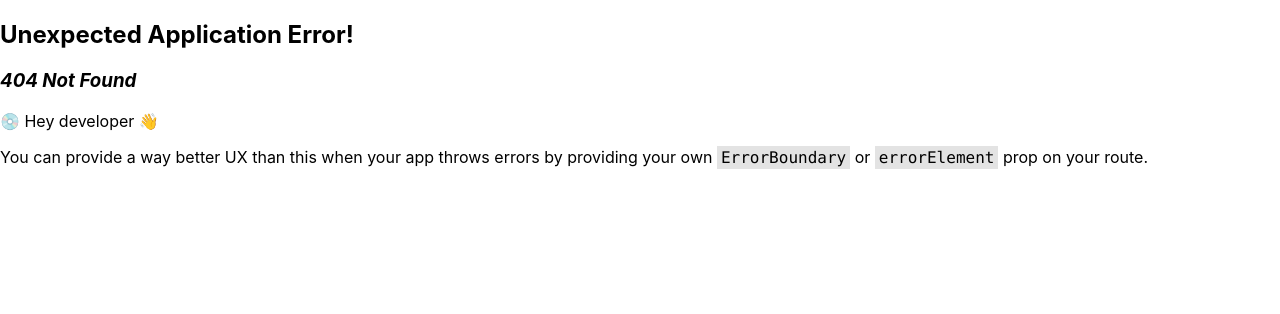
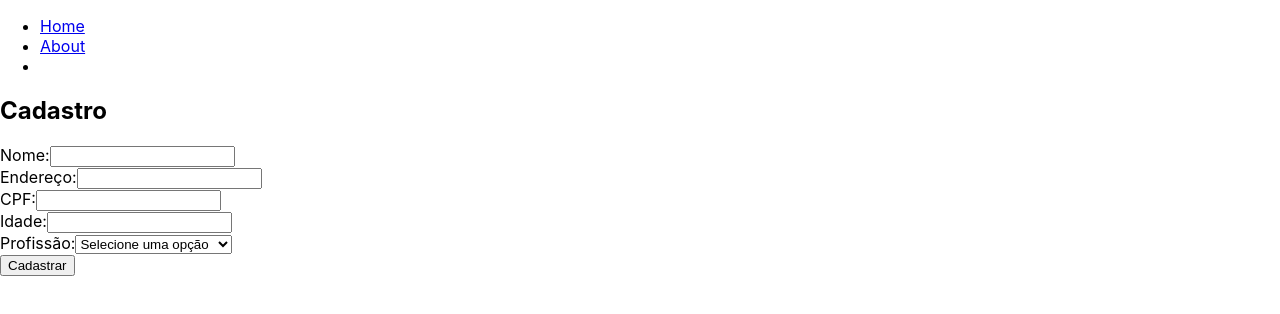
Before and after one commit to bielyra/projeto_PLP, a React (Create React App) app in the folder marketplace/: page /cadastro in a window 1280 px wide. Before the commit this address had no page. Shown: the top 314 px of the page. Built offline with nearby package versions, Linux system fonts and the light colour scheme.

Commit message:
Criando parte de cadastro simples

```diff
--- /dev/null
+++ b/marketplace/src/Componentes/Cadastro.jsx
@@ -0,0 +1,104 @@
+// Cadastro.jsx
+import React, { useState } from 'react';
+
+const Cadastro = () => {
+  const [formData, setFormData] = useState({
+    nome: '',
+    endereco: '',
+    cpf: '',
+    idade: '',
+    profissao: ''
+  });
+
+  const handleChange = (e) => {
+    const { name, value } = e.target;
+    setFormData({
+      ...formData,
+      [name]: value
+    });
+  };
+
+  const handleSubmit = (e) => {
+    e.preventDefault();
+    // Aqui você pode adicionar a lógica para enviar os dados do formulário
+    console.log('Dados do formulário:', formData);
+  };
+
+  return (
+    <div>
+      <h2>Cadastro</h2>
+      <form onSubmit={handleSubmit}>
+        <div>
+          <label>
+            Nome:
+            <input
+              type="text"
+              name="nome"
+              value={formData.nome}
+              onChange={handleChange}
+              required
+            />
+          </label>
+        </div>
+        <div>
+          <label>
+            Endereço:
+            <input
+              type="text"
+              name="endereco"
+              value={formData.endereco}
+              onChange={handleChange}
+              required
+            />
+          </label>
+        </div>
+        <div>
+          <label>
+            CPF:
+            <input
+              type="text"
+              name="cpf"
+              value={formData.cpf}
+              onChange={handleChange}
+              required
+            />
+          </label>
+        </div>
+        <div>
+          <label>
+            Idade:
+            <input
+              type="number"
+              name="idade"
+              value={formData.idade}
+              onChange={handleChange}
+              required
+            />
+          </label>
+        </div>
+        <div>
+          <label>
+            Profissão:
+            <select
+              name="profissao"
+              value={formData.profissao}
+              onChange={handleChange}
+              required
+            >
+              <option value="">Selecione uma opção</option>
+              <option value="cliente">Sou Cliente</option>
+              <option value="encanador">Encanador</option>
+              <option value="eletricista">Eletricista</option>
+              <option value="agenteDetetizacao">Agente de Detetização</option>
+              <option value="montadorMoveis">Montador de Móveis</option>
+              {/* Adicione mais opções conforme necessário */}
+            </select>
+          </label>
+        </div>
+        <button type="submit">Cadastrar</button>
+      </form>
+    </div>
+  );
+};
+
+export default Cadastro;
--- a/marketplace/src/Componentes/navbar.jsx
+++ b/marketplace/src/Componentes/navbar.jsx
@@ -9,7 +9,7 @@ function Navbar() {
              <Link to="/">Home</Link>
           </li>
           <li>
-          <a href ="https://www.unipe.edu.br/aluno/" target="_blank" rel="noopener noreferrer">CU</a>
+          <Link to="/cadastro">About</Link>
           </li>
           <li>
 
--- a/marketplace/src/index.js
+++ b/marketplace/src/index.js
@@ -8,6 +8,7 @@ import './index.css';
 import reportWebVitals from './reportWebVitals';
 import Navbar from './Componentes/navbar';
 import Homepage from './Componentes/Homepage'; // Componente Homepage já existente
+import Cadastro from './Componentes/Cadastro';
 
 
 const router = createBrowserRouter([
@@ -19,6 +20,10 @@ const router = createBrowserRouter([
         path: "/",
         element: <Homepage />,
       },
+      {
+        path: "/cadastro",
+        element: <Cadastro />,
+      }
     ]
   },
 ]);
```
